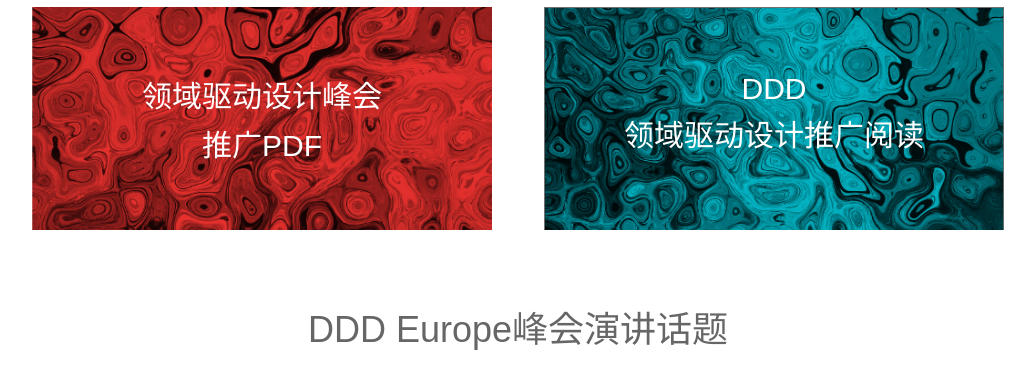
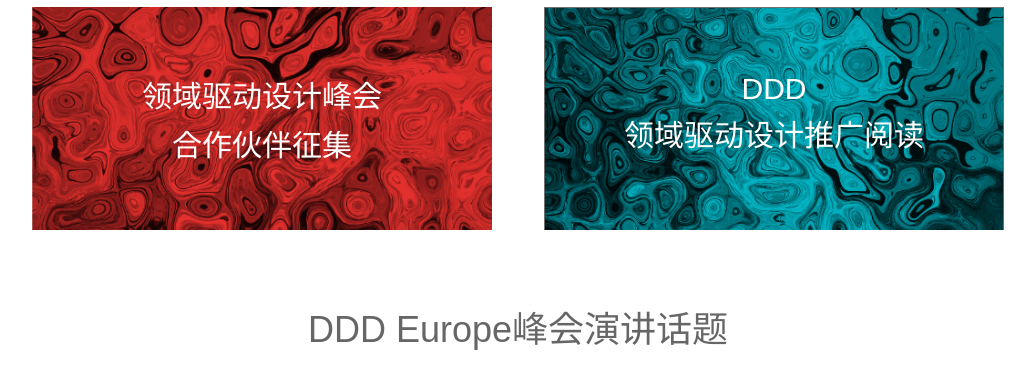
Before and after one commit to DDD-China/DDD-China-2020, a website: page src/zh/index.html in a window 1280 px wide. Shown: the part 2020-2400 px from the top of the page, without its empty margins (122-1157 px from the left). Drawn offline with nearby package versions, Linux system fonts and the light colour scheme; files that its build step writes are made by us from their sources; files whose address does not match are found by name; a web font is replaced by a local one.

Commit message:
fix: update text

```diff
--- a/src/includes/zh/agenda.html
+++ b/src/includes/zh/agenda.html
@@ -7,7 +7,7 @@
                     <!-- ../resource/keynotes/sponsorship-cn.pdf -->
                     <a href="" class="words" target="_blank">
                         <p class="word color-text-white">领域驱动设计峰会</p>
-                        <p class="word color-text-white">推广PDF</p>
+                        <p class="word color-text-white">合作伙伴征集</p>
                     </a>
                 </div>
                 <div class="topic-pic two-topic-pic" id="two-topic-second">
```
